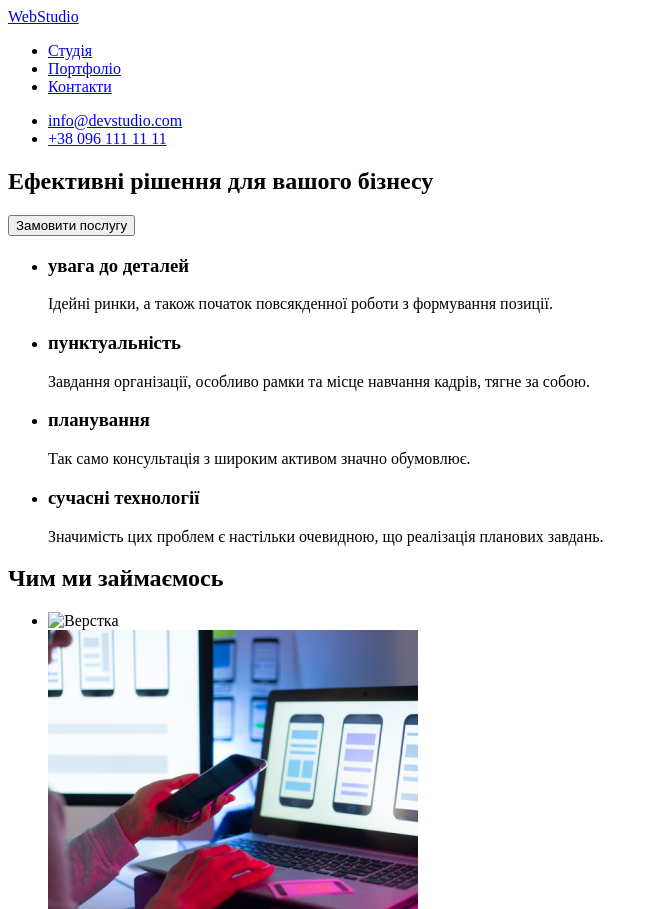
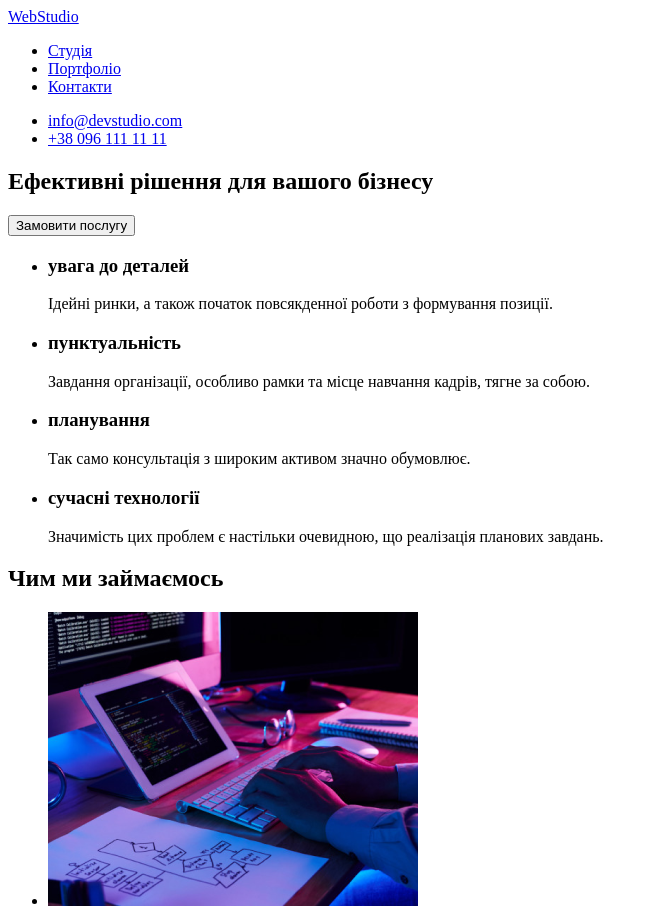
Before and after one commit to Mrevildan/goit-markup-hw-02, a plain HTML site: page index.html in a window 1280 px wide. Shown: the top 909 px of the page, without its empty margins (0-658 px from the left). Drawn offline with Linux system fonts and the light colour scheme; the site is published under a folder, as on GitHub Pages, so addresses that start at the root find nothing.

Commit message:
Update index.html

```diff
--- a/index.html
+++ b/index.html
@@ -67,7 +67,7 @@
         <ul>
           <li class="photo">
             <img
-              src="/images/Our Qualities 1.png"
+              src="./images/Our Qualities 1.png"
               alt="Верстка"
               width="370"
               height="294"
```
